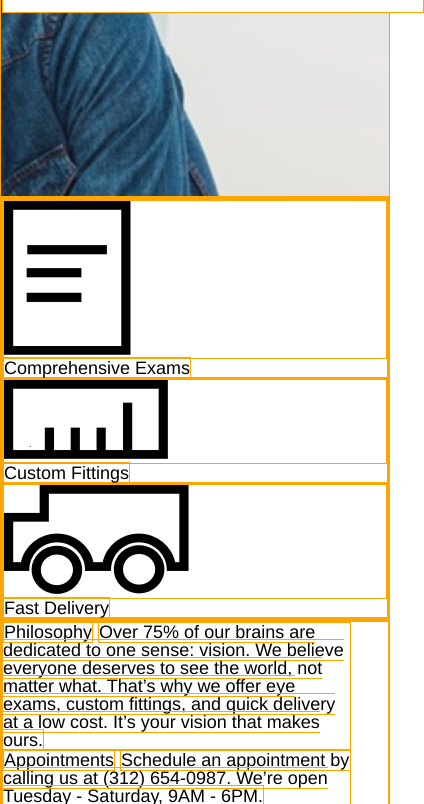
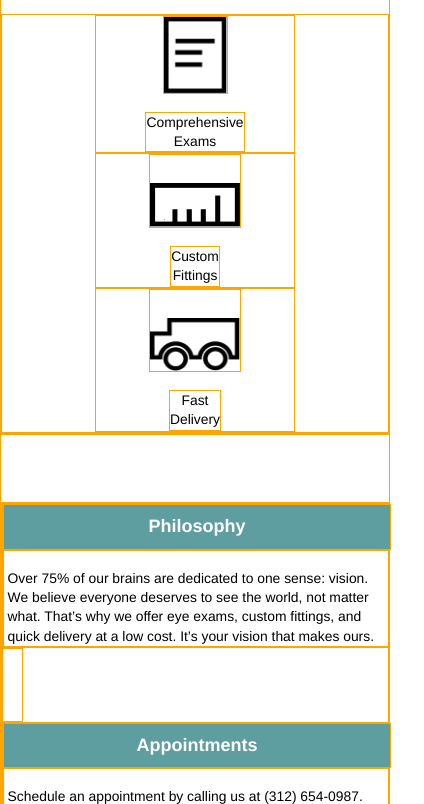
Before and after one commit to heisrmann/TortoiseshellOptics, a plain HTML site: page index.html in a window 390 px wide. Shown: the part 363-1167 px from the top of the page, 424 px wide, since content can reach past the window. Drawn offline with Linux system fonts and the light colour scheme.

Commit message:
completed with wireframing displayed

```diff
--- a/index.html
+++ b/index.html
@@ -8,10 +8,11 @@
 
     <link rel="stylesheet" href="./resources/css/reset.css" type="text/css" />
     <link rel="stylesheet" href="./resources/css/style.css" type="text/css" />
-
   </head>
 
   <body>
+
+    <!-- header: bg image, primary navigation, and banner w/tagline (all respond in 3 stages) -->
     <header>
       <div class="site-container theme-primary" id="primary-nav">
         <div id="business-name">
@@ -40,54 +41,61 @@
       </div>
 
     </header>
+    <!-- end header -->
 
+    <!-- service list: row view (destop / tablet) column view (mobile) -->
     <div class="site-container">
       <div id="service-list">
         <div class="service">
-          <div><img src="./resources/images/paper-icon.png" alt="Comprehensive Exams" /></div>
-          <span>Comprehensive Exams</span>
+          <div class="service-image-container"><img class="service-icon-portrait" src="./resources/images/paper-icon.png" alt="Comprehensive Exams" /></div>
+          <span>Comprehensive<br/>Exams</span>
         </div>
 
         <div class="service">
-          <div><img src="./resources/images/ruler-icon.png" alt="Custom Fittings" /></div>
-          <span>Custom Fittings</span>
+          <div class="service-image-container"><img class="service-icon-landscape" src="./resources/images/ruler-icon.png" alt="Custom Fittings" /></div>
+          <span>Custom<br/>Fittings</span>
         </div>
 
         <div class="service">
-          <div><img src="./resources/images/truck-icon.png" alt="Fast Delivery" /></div>
-          <span>Fast Delivery</span>
+          <div class="service-image-container"><img class="service-icon-landscape" src="./resources/images/truck-icon.png" alt="Fast Delivery" /></div>
+          <span>Fast<br/>Delivery</span>
         </div>
       </div>
     </div>
+    <!-- end service list -->
 
+    <!-- business info: row view (destop / tablet) column view (mobile) -->
     <div class="site-container">
       <div id="business-info">
         <div class="info-item">
-          <span>Philosophy</span>
-          <span>
+          <span class="info-title theme-primary">Philosophy</span>
+          <span class="info-detail">
             Over 75% of our brains are dedicated to one sense: vision.
             We believe everyone deserves to see the world, not matter what.
             That’s why we offer eye exams, custom fittings, and quick delivery at a low cost.
             It’s your vision that makes ours.
           </span>
         </div>
-
+        <div class="info-item-spacing">&nbsp;</div>
         <div class="info-item">
-          <span>Appointments</span>
-          <span>
+          <span class="info-title theme-primary">Appointments</span>
+          <span class="info-detail">
             Schedule an appointment by calling us at (312) 654-0987.
             We’re open Tuesday - Saturday, 9AM - 6PM.
           </span>
         </div>
       </div>
     </div>
+    <!-- end business info -->
 
+    <!-- footer: responds in mobile view -->
     <footer>
       <div class="site-container theme-secondary">
         <img src="./resources/images/logo-black.png" alt="logo"  id="logo-footer" />
         <span>Copyright Tortoiseshell Optics</span>
       </div>
     </footer>
+    <!-- end footer -->
 
   </body>
 </html>
--- a/resources/css/style.css
+++ b/resources/css/style.css
@@ -1,18 +1,20 @@
 html {
   font-size: 18px;
-  line-height: 1.4;
 }
 
 body {
   background-color: white;
   color: black;
   font-family: Helvetica, sans-serif;
+  line-height: 1.4;
 }
+
 
  /*for development*/
 div, header, footer, span, nav, li {
   border: 1px solid orange;
 }
+
 
 
 /* common class properties */
@@ -36,6 +38,8 @@ div, header, footer, span, nav, li {
   color: black;
 }
 
+
+
 /* header and footer */
 header {
   background-image: url(../images/glasses-bg.png);
@@ -45,6 +49,7 @@ header {
   height: 30rem;
   padding-top: 1rem;
 }
+
 header .site-container, footer .site-container {
   align-items: center;
   display: flex;
@@ -67,14 +72,43 @@ header .site-container, footer .site-container {
   padding: 4rem 1rem 4rem 4rem;
 }
 
-@media only screen and (max-width: 470px) {
+@media only screen and (max-width: 1024px) {
+  /* tablet view */
+  .site-container {
+    max-width: 100%;
+  }
+
+  header {
+    height: 22rem;
+    padding: 0;
+  }
+}
+
+@media only screen and (max-width: 472px) {
   /* mobile view */
-  footer  {
-    display: flex;
+  header {
+    background-position: 20%;
+    height: 17rem;
+  }
+
+  #business-name span {
+    display: none;
+  }
+
+  footer .site-container {
     justify-content: center;
   }
 
+  footer span {
+    display: none;
+  }
+
+  #logo-footer {
+    padding: 4rem 0;
+  }
 }
+
+
 
 /* navigation */
 nav {
@@ -107,7 +141,7 @@ nav span {
   justify-content: center;
 }
 
-@media only screen and (max-width: 1024px) {
+@media only screen and (max-width: 472px) {
   /* tablet view */
   #nav-items {
     display: none;
@@ -117,6 +151,8 @@ nav span {
     display: flex;
   }
 }
+
+
 
 /* tagline banner */
 #banner {
@@ -136,131 +172,141 @@ nav span {
     padding: 1.5rem 5rem;
 }
 
-  #feature h4 {
-    font-size: 0.77rem;
+@media only screen and (max-width: 1024px) {
+  /* tablet view */
+  #tagline {
+    margin-right: 2rem;
+    margin-top: 5rem;
   }
 
+  #tagline h1 {
+    font-size: 1.33rem;
+    padding: 0.75rem 4rem;
+  }
+}
 
-
-@media only screen and (max-width: 470px) {
+@media only screen and (max-width: 472px) {
   /* mobile view */
-  #banner {
-    height: 15rem;
+  #tagline {
+    margin: 9rem 0 0 0;
+    width: 100%;
   }
 
-  #banner .site-container {
-    padding-top: 10rem;
-  }
-
-  #feature {
-    padding: 1rem 2rem;
-    width: inherit;
-  }
-
-  #feature h4 {
-    font-size: 0.77rem;
-  }
-
-  #feature h1 {
+  #tagline h1 {
     font-size: 1rem;
-    padding-top: 0.25rem;
+    padding: 1rem 0;
+    text-align: center;
   }
 }
 
 
 
-
-/* product list and company info*/
-
-#product-list, #company-info {
+/* service list and business info*/
+#service-list, #business-info {
   display: flex;
-  justify-content: space-between;
+  justify-content: center;
   margin: 3rem 0 0 0;
 }
 
-.product {
-  display: block;
-  width: 30%;
+.service {
+  align-items: center;
+  display: flex;
+  flex-direction: column;
+  justify-content: space-between;
+  height: 8rem;
+  padding: 0 3rem;
+  width: 5rem;
 }
 
-.product-image-container {
-  align-items: center;
-  border: 4px solid black;
-  display: flex;
-  height: 9rem;
-  justify-content: center;
-  padding: 2rem 0;
+.service-image-container {
+  margin-bottom: 1rem;
 }
 
-.product-image-container img {
-  max-width: 9rem;
+.service-image-container img {
+  display: block;
 }
 
-.product span {
-  background-color: black;
-  display: block;
-  padding: 0.5rem;
+.service-icon-landscape {
+  width: 5rem;
+}
+
+.service-icon-portrait {
+  width: 3.5rem;
+}
+
+.service span {
   text-align: center;
+}
+
+#business-info {
+  padding-bottom: 5rem;
 }
 
 .info-item {
   width: 35%;
-  padding-bottom: 4rem;
+}
+
+.info-item-spacing {
+  width: 5%;
 }
 
 .info-item .info-title {
-  background-color: black;
   display: block;
-  padding: 1rem 2rem;
+  font-weight: bold;
+  padding: 0.5rem 1.25rem;
+  width: 10rem;
 }
 
 .info-item .info-detail {
-  color: black;
   display: block;
+  padding-top: 1rem;
 }
 
-@media only screen and (max-width: 1024px) {
-  /* tablet view */
-  .product {
-    width: 47%;
+@media only screen and (max-width: 472px) {
+  /* mobile view */
+  #service-list, #business-info {
+    flex-direction: column;
+    margin: 3.77rem 0 0 0;
   }
 
-  #prd-thermal-glasses {
-    display: none;
-  }
-}
-
-@media only screen and (max-width: 470px) {
-  /* mobile view */
-  #product-list {
-    justify-content: center;
+  #service-list {
+    align-items: center;
   }
 
-  .product {
-    width: 90%;
+  .service  {
+    height: 100%;
+    justify-content: flex-start;
   }
 
-  #prd-cellular-watch {
-    display: none;
+  .service span {
+    font-size: 0.77rem;
   }
 
-   #company-info {
-    align-items: center;
-    display: flex;
-    flex-direction: column;
-    justify-content: center;
-    padding-bottom: 4rem;
+  .service-icon-landscape {
+    margin-top: 1.54rem;
   }
 
+  .info-item {
+    width: 100%
+  }
 
-  .info-item {
-    width: 90%;
-    padding-bottom: 0;
+  .info-item-spacing {
+    height: 4rem;
+  }
+
+  .info-item .info-title {
+    text-align: center;
+    padding: 0.5rem 0;
+    width: 100%;
   }
 
   .info-item .info-detail {
-    padding-bottom: 0.5rem;
+    font-size: 0.77rem;
+    padding: 1rem 0.2rem 0 0.2rem;
   }
+
 }
 
+
+
 /* end style.css */
```
